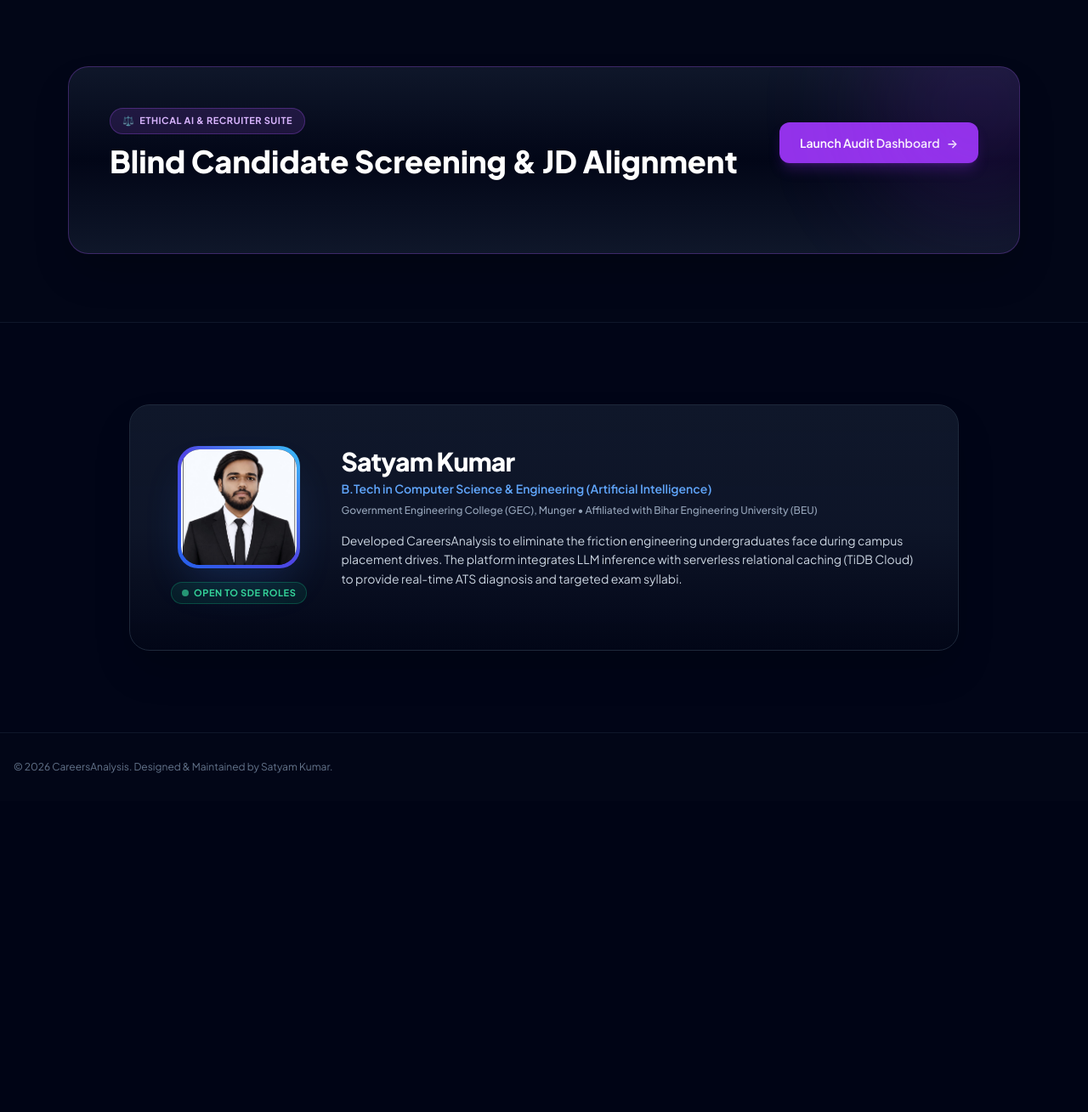
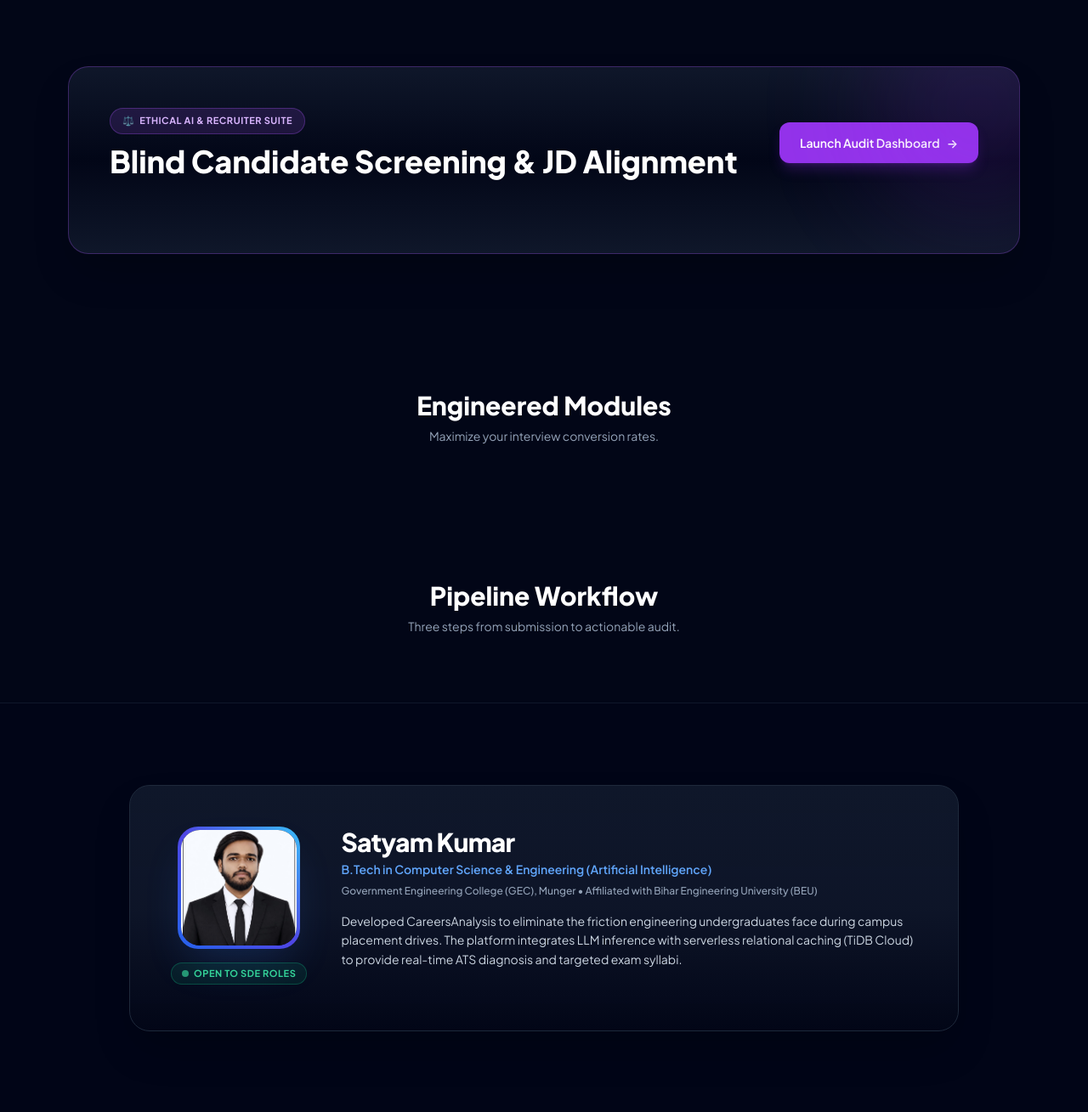
Before and after one commit to DevSatyam7/Ai-Resume-Analyzer, a Flask app: page / in a window 1280 px wide. Shown: the part 1966-3275 px from the top of the page at 85% size. Before the commit the page ends 2876 px from the top, so only its background shows below. Run offline with Flask 3, Linux system fonts and the light colour scheme; some libraries are stand-ins or nearby versions.

Commit message:
Update home.html

```diff
--- a/templates/home.html
+++ b/templates/home.html
@@ -162,7 +162,7 @@
                     </p>
                 </div>
 
-                <!-- Drawer Links Collection -->
+                <!-- Drawer Links Collection (Fixed with toggleDrawer(false) on all items) -->
                 <nav class="mt-6 flex flex-col gap-2">
                     <a href="/dashboard" onclick="toggleDrawer(false)" class="flex items-center gap-3 px-3.5 py-2.5 rounded-xl text-sm font-semibold text-blue-400 hover:bg-blue-950/40 transition">
                         <span>📄</span> Resume Audit Portal
@@ -275,7 +275,7 @@
                     </div>
                 </div>
 
-                <!-- Corrected APK Download Bar pointing to app-release-signed.apk -->
+                <!-- APK Download Bar -->
                 <div class="max-w-md mx-auto mb-8 bg-slate-900/60 border border-slate-800 p-3 rounded-2xl flex items-center justify-between gap-3 shadow-lg">
                     <div class="flex items-center gap-2.5 text-left pl-1">
                         <span class="text-xl">📱</span>
@@ -448,6 +448,22 @@
             </div>
         </section>
 
+        <!-- Section 4: Engineered Modules (Target for menu click) -->
+        <section id="features" class="py-16 sm:py-20 px-4 max-w-6xl mx-auto scroll-mt-24">
+            <div class="text-center">
+                <h2 class="text-2xl sm:text-3xl font-extrabold text-white">Engineered Modules</h2>
+                <p class="text-slate-400 text-sm mt-2">Maximize your interview conversion rates.</p>
+            </div>
+        </section>
+
+        <!-- Section 5: Pipeline Workflow (Target for menu click) -->
+        <section id="how-it-works" class="py-16 sm:py-20 px-4 max-w-6xl mx-auto scroll-mt-24">
+            <div class="text-center">
+                <h2 class="text-2xl sm:text-3xl font-extrabold text-white">Pipeline Workflow</h2>
+                <p class="text-slate-400 text-sm mt-2">Three steps from submission to actionable audit.</p>
+            </div>
+        </section>
+
         <!-- Section 6: Developer Profile - Satyam Kumar (Updated with Real Photo) -->
         <section id="architect" class="py-20 sm:py-24 border-t border-slate-900 bg-slate-950/80 relative scroll-mt-20">
             <div class="max-w-5xl mx-auto px-4 sm:px-6">
```
